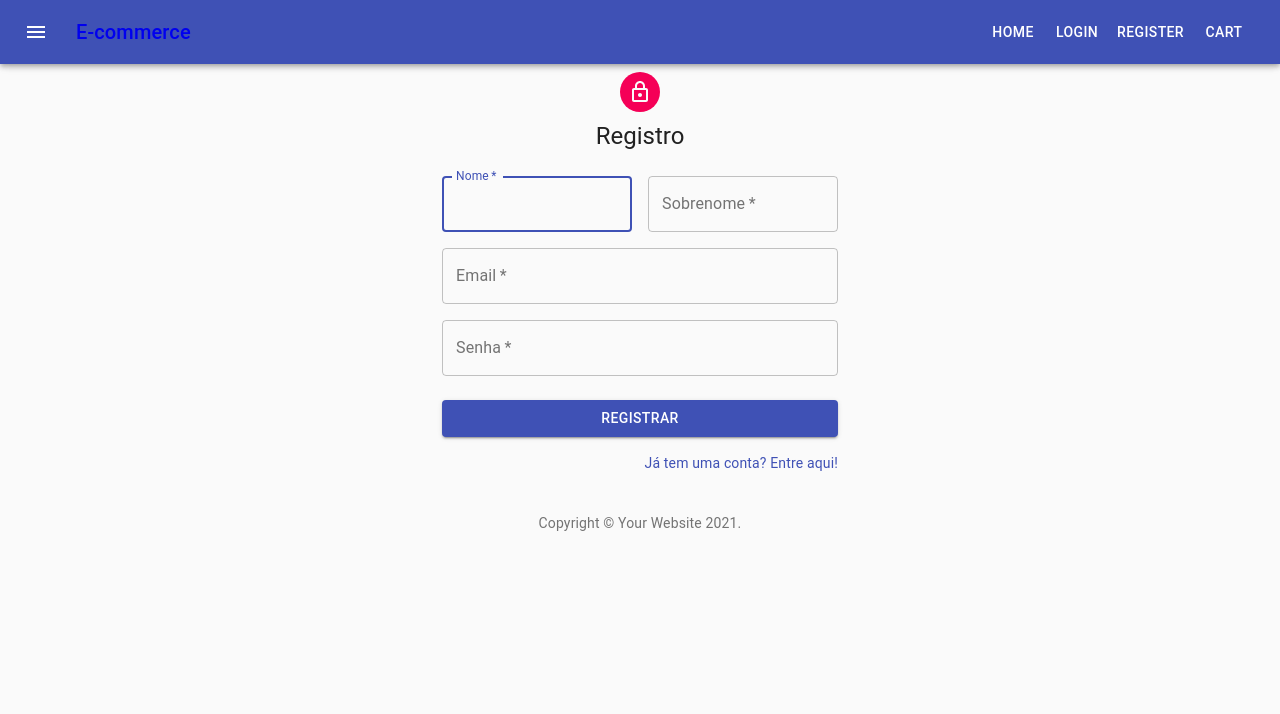
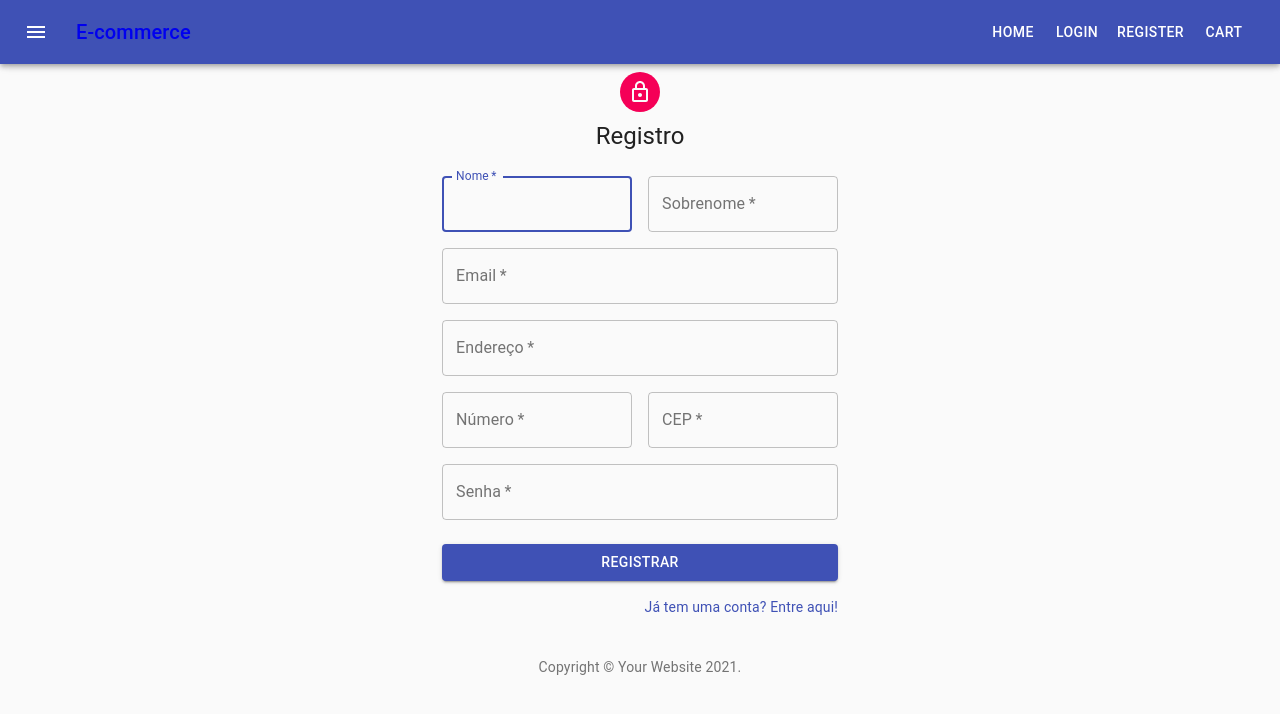
Before and after one commit to nunestiago/marttech, a React (Create React App) app: page /register in a window 1280 px wide. Shown: the top 714 px of the page. Built offline with nearby package versions, Linux system fonts and the light colour scheme.

Commit message:
incremented register

```diff
--- a/src/pages/Login/Login.jsx
+++ b/src/pages/Login/Login.jsx
@@ -48,16 +48,6 @@ const useStyles = makeStyles((theme) => ({
 
 export default function Login() {
   const classes = useStyles();
-
-  const [data, setData] = useState({});
-
-  function capturarDados(chave, valor) {
-    return localStorage.setItem(chave, valor);
-  }
-
-  function consultarDados(chave) {
-    alert(local);
-  }
 
   return (
     <Container component='main' maxWidth='xs'>
--- a/src/pages/Register/Register.jsx
+++ b/src/pages/Register/Register.jsx
@@ -1,4 +1,5 @@
 import React from 'react';
+import { useState } from 'react';
 import Avatar from '@material-ui/core/Avatar';
 import Button from '@material-ui/core/Button';
 import CssBaseline from '@material-ui/core/CssBaseline';
@@ -49,6 +50,16 @@ const useStyles = makeStyles((theme) => ({
 
 export default function Register() {
   const classes = useStyles();
+
+  const [data, setData] = useState({});
+
+  function capturarDados(chave, valor) {
+    return localStorage.setItem(chave, valor);
+  }
+
+  function consultarDados(chave) {
+    alert(localStorage.getItem(chave));
+  }
 
   return (
     <Container component='main' maxWidth='xs'>
@@ -102,6 +113,39 @@ export default function Register() {
                 variant='outlined'
                 required
                 fullWidth
+                id='address'
+                label='Endereço'
+                name='address'
+                type='address'
+                autoComplete='address'
+              />
+            </Grid>
+            <Grid item xs={12} sm={6}>
+              <TextField
+                name='number'
+                variant='outlined'
+                required
+                fullWidth
+                id='addressNumber'
+                label='Número'
+              />
+            </Grid>
+            <Grid item xs={12} sm={6}>
+              <TextField
+                variant='outlined'
+                required
+                fullWidth
+                id='cep'
+                label='CEP'
+                name='cep'
+                autoComplete='cep'
+              />
+            </Grid>
+            <Grid item xs={12}>
+              <TextField
+                variant='outlined'
+                required
+                fullWidth
                 name='password'
                 label='Senha'
                 type='password'
```
